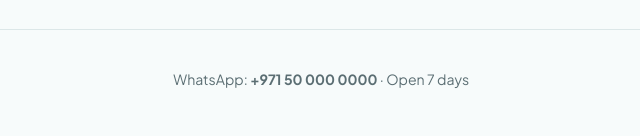
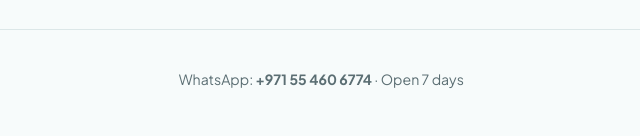
Before and after one commit to symo0909-png/fastshine, a plain HTML site: page index.html in a window 1280 px wide. Shown: the part 4403-4539 px from the top of the page, 288-928 px from the left. Drawn offline with Linux system fonts and the light colour scheme.

Commit message:
Set Fast Shine WhatsApp booking number
Co-Authored-By: Claude Opus 5.5 <noreply@anthropic.com>
Claude-Session: https://claude.ai/code/session_017XW9uwqwaVkEjGoNgMN7jL

```diff
--- a/index.html
+++ b/index.html
@@ -446,7 +446,7 @@ footer{padding:40px 0 110px;color:var(--muted);font-size:.88rem}
 <script>
 /* ===== EDIT THESE ===== */
 const CONFIG = {
-  whatsapp: "971500000000",           // company WhatsApp number, digits only with country code
+  whatsapp: "971554606774",           // company WhatsApp number, digits only with country code
   rateNoMat: 25, rateMat: 30,          // AED per hour per cleaner
   minHours: 2, maxHours: 10, maxLadies: 4,
   openHour: 8, lastStart: 17,          // first and last start time (24h)
```
